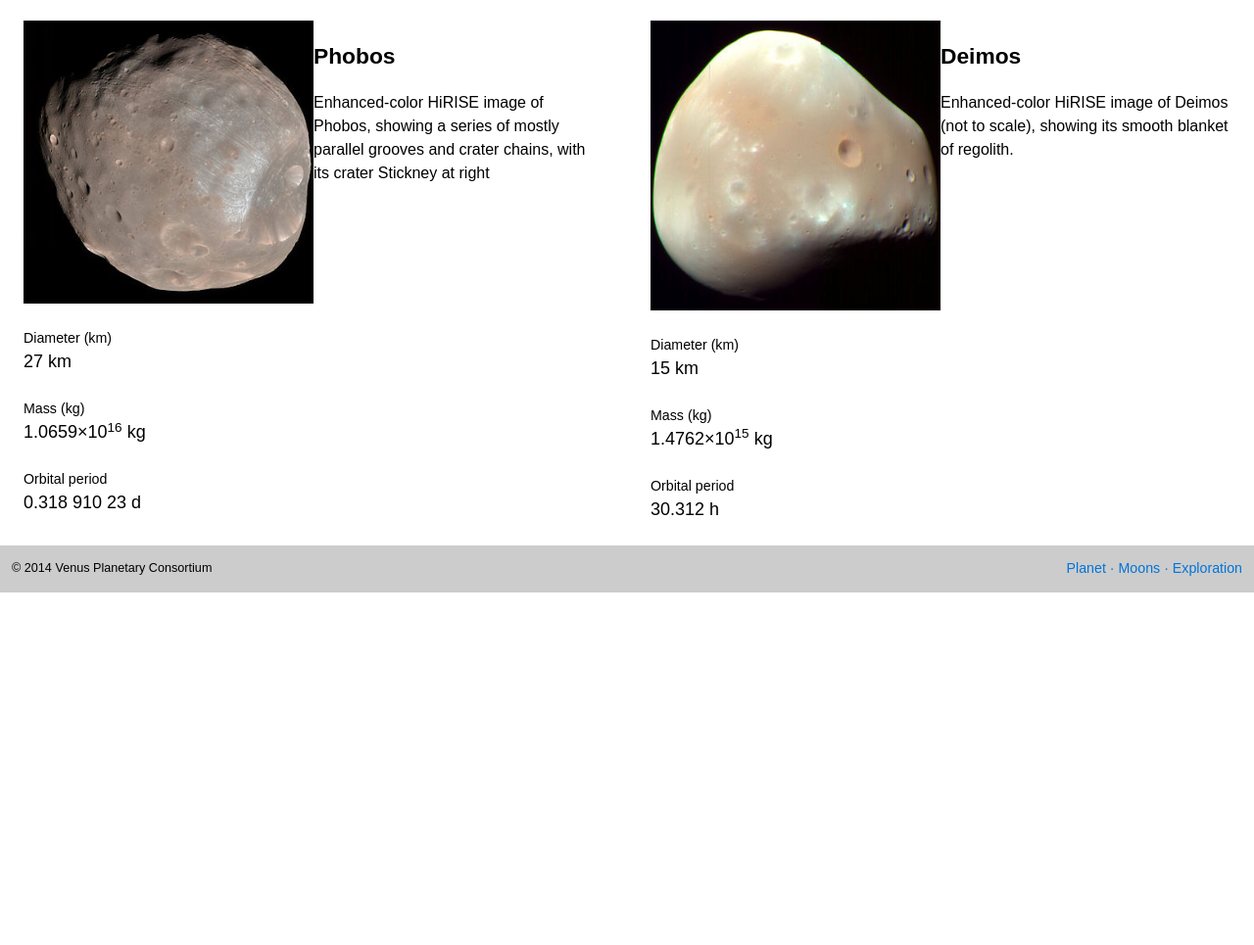
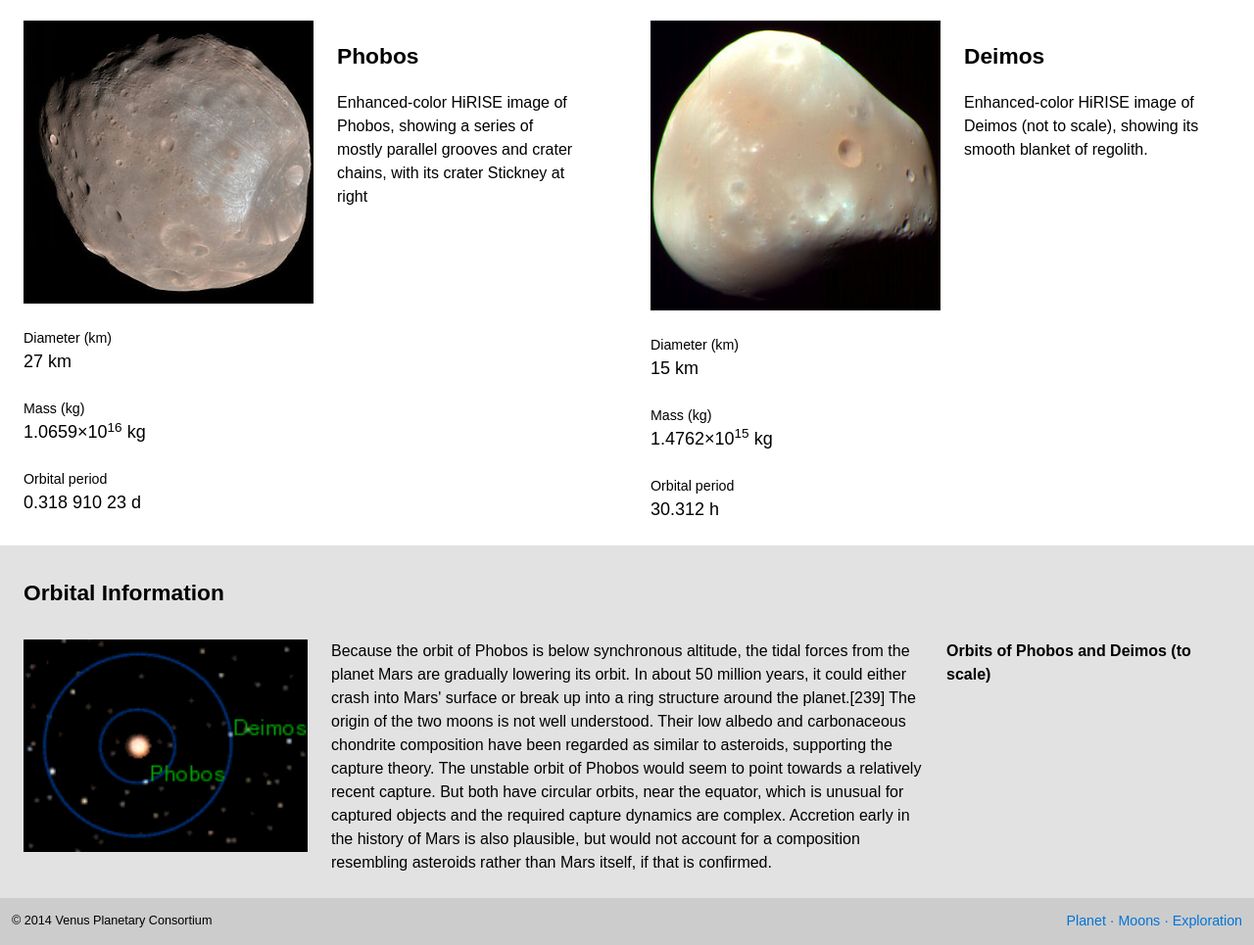
Before and after one commit to ccmadrid/dsn1675-planet-website, a plain HTML site: page moons.html in a window 1280 px wide. Shown: the part 171-1136 px from the top of the page at 98% size. Before the commit the page ends 800 px from the top, so only its background shows below. Drawn offline with Linux system fonts and the light colour scheme.

Commit message:
added orbit info to moons page

```diff
--- a/css/main.css
+++ b/css/main.css
@@ -115,5 +115,8 @@ body {
 }
 
 @media only screen and (min-width: 65em){
-
+    .info {
+        padding-left: 1.5rem;
+        padding-right: 1.5rem;
+    }
 }
--- a/moons.html
+++ b/moons.html
@@ -38,7 +38,7 @@
                     <div class="unit unit-xs-1 unit-s-1 unit-m-1 unit-l-1-2">
                         <img src="images/phobos.jpg" alt="">
                     </div>
-                    <div class="unit unit-xs-1 unit-s-1 unit-m-1 unit-l-1-2 pad-t">
+                    <div class="unit unit-xs-1 unit-s-1 unit-m-1 unit-l-1-2 pad-t info">
                         <h2 class="tera">Phobos</h2>
                         <p class="push-0">Enhanced-color HiRISE image of Phobos, showing a series of mostly parallel grooves and crater chains, with its crater Stickney at right</p>
                     </div>
@@ -66,7 +66,7 @@
                     <div class="unit unit-xs-1 unit-s-1 unit-m-1 unit-l-1-2">
                         <img src="images/deimos.jpg" alt="">
                     </div>
-                    <div class="unit unit-xs-1 unit-s-1 unit-m-1 unit-l-1-2 pad-t">
+                    <div class="unit unit-xs-1 unit-s-1 unit-m-1 unit-l-1-2 pad-t info">
                         <h2 class="tera">Deimos</h2>
                         <p class="push-0">Enhanced-color HiRISE image of Deimos (not to scale), showing its smooth blanket of regolith.</p>
                     </div>
@@ -87,6 +87,19 @@
                     </div>
                 </div>
             </div>
+
+        </div>
+
+        <div class="grid med-grey island-1-2">
+
+            <h2 class="gutter-1-2 pad-t unit unit-xs-1 unit-s-1 unit-m-1 unit-l-1 tera">Orbital Information</h2>
+            <div class="island-1-2 unit unit-xs-1 unit-s-1 unit-m-1 unit-l-1-4">
+                <img src="images/orbits.gif" alt="moons orbitting mars" class="">
+                </div>
+                <p class="island-1-2 push-0 unit unit-xs-1 unit-s-1 unit-m-2-3 unit-l-1-2">Because the orbit of Phobos is below synchronous altitude, the tidal forces from the planet Mars are gradually lowering its orbit. In about 50 million years, it could either crash into Mars' surface or break up into a ring structure around the planet.[239]
+The origin of the two moons is not well understood. Their low albedo and carbonaceous chondrite composition have been regarded as similar to asteroids, supporting the capture theory. The unstable orbit of Phobos would seem to point towards a relatively recent capture. But both have circular orbits, near the equator, which is unusual for captured objects and the required capture dynamics are complex. Accretion early in the history of Mars is also plausible, but would not account for a composition resembling asteroids rather than Mars itself, if that is confirmed.</p>
+                <p class="island-1-2 push-0 unit unit-xs-1 unit-s-1 unit-m-1-3 unit-l-1-4"><b>Orbits of Phobos and Deimos (to scale)</b></p>
+
 
         </div>
 
```
Also changed, not shown: images/orbits.gif (added).
